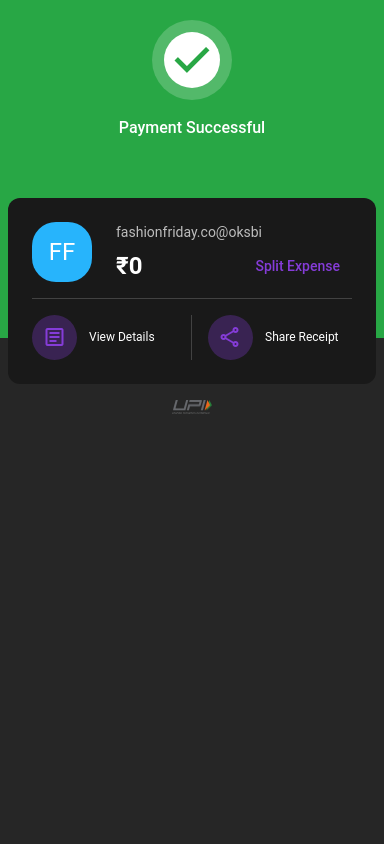
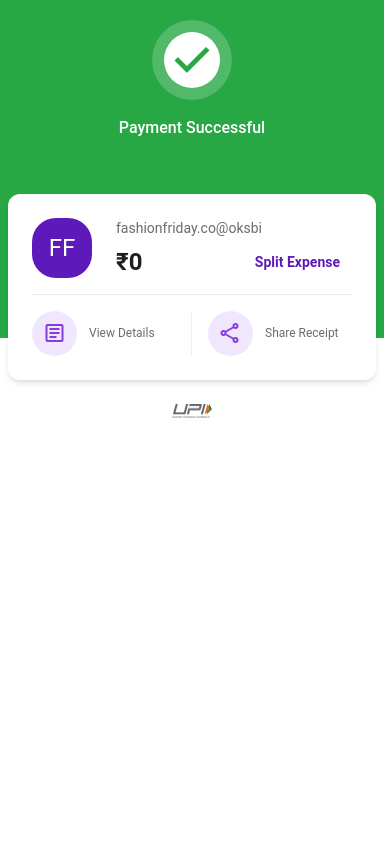
Before and after one commit to ajmalfaris11/Fake-Pay, a React (Vite) app: page /phonepe/success/page in a window 390 px wide. Built offline with nearby package versions, Linux system fonts and the light colour scheme.

Commit message:
dark mode applay to phone pay screen

```diff
--- a/src/pages/GpayReceiptPage.jsx
+++ b/src/pages/GpayReceiptPage.jsx
@@ -82,7 +82,7 @@ export default function GpayReceiptPage() {
 
 
       {/* Pay again button */}
-      <button className="bg-[#0b57cf] dark:bg-[#7ca2ee] text-white dark:text-[#0b2353] rounded-full px-6 py-1.5 flex justify-center items-center mb-5 pb-2.5 mt-4">
+      <button className="bg-[#0b57cf] dark:bg-[#7ca2ee] text-white dark:text-[#0b2353] rounded-full px-6 py-2 flex justify-center items-center mb-5 pb-2.5 mt-4">
         Pay again
       </button>
 
--- a/src/pages/PhonePeSuccessPage.jsx
+++ b/src/pages/PhonePeSuccessPage.jsx
@@ -15,7 +15,7 @@ export default function PaymentSuccessScreen() {
 
 
     return (
-        <div className="max-w-sm min-h-screen bg-[#262626] text-white font-sans flex flex-col items-center relative">
+        <div className="max-w-sm min-h-screen dark:bg-[#262626] text-white font-sans flex flex-col items-center relative">
             {/* Header */}
             <div className="w-full bg-[#28A745] text-center pt-5 h-[40vh] relative flex flex-col items-center ">
                 <div className="w-20 h-20 bg-white bg-opacity-20 rounded-full flex items-center justify-center items-center mb-4">
@@ -30,42 +30,42 @@ export default function PaymentSuccessScreen() {
             </div>
 
             {/* User Info Card */}
-            <div className="w-full p-2 absolute top-[22.5vh]">
-                <div className="w-full bg-[#191919] rounded-xl p-6 flex flex-col space-y-4 mb-4 ">
+            <div className="w-full p-2 absolute top-[22vh]">
+                <div className="w-full bg-white dark:bg-[#191919] rounded-xl p-6 flex flex-col space-y-4 mb-6 shadow-md light:border-[1px] border-gray-200 ">
                     <div className="flex flex-col items-center justify-between">
                         <div className="flex items-start justify-start w-full ">
-                            <div className="w-[60px] h-[60px] bg-[#27b4fc] rounded-3xl flex items-center justify-center text-2xl mr-6">
+                            <div className="w-[60px] h-[60px] bg-[#5d19b9] dark:bg-[#27b4fc] rounded-3xl flex items-center justify-center text-2xl mr-6">
                                 FF
                             </div>
                             <div className='flex flex-col w-[70%]'>
                                 <div>
-                                    <h3 className="text-xl font-bold">{receiverName}</h3>
-                                    <p className="text-sm text-gray-400">fashionfriday.co@oksbi</p></div>
+                                    <h3 className="text-xl font-bold dark:text-white text-[#1e1e1e]">{receiverName}</h3>
+                                    <p className="text-sm text-[#6c6c6c] dark:text-gray-400">fashionfriday.co@oksbi</p></div>
 
                                 <div className="flex items-center justify-between w-full mt-2">
-                                    <div className="text-2xl font-semibold">{`₹${amtFormate(amount)}`}</div>
-                                    <button className="text-[#853cd8] text-sm font-medium">Split Expense</button>
+                                    <div className="text-2xl font-semibold text-[#1e1e1e] dark:text-white">{`₹${amtFormate(amount)}`}</div>
+                                    <button className="text-[#5d19b9] dark:text-[#853cd8] text-sm font-semibold">Split Expense</button>
                                 </div>
                             </div>
                         </div>
                     </div>
 
-                    <div className="flex items-center mt-2 border-t-[1px] border-gray-800 pt-4 justify-between">
-                        <button className="flex items-center text-sm text-white gap-3 border-r-[1px] border-gray-800 w-[50%]">
-                            <div className="bg-[#853cd8] bg-opacity-30 p-2 rounded-full w-[45px] h-[45px] flex items-center justify-center text-[#853cd8]">
+                    <div className="flex items-center mt-2 border-t-[1px] dark:border-gray-800 border-gray-200 pt-4 justify-between">
+                        <button className="flex items-center text-sm text-white gap-3 border-r-[1px] dark:border-gray-800 border-gray-200 w-[50%]">
+                            <div className="bg-[#ceaeff] dark:bg-[#853cd8] dark:bg-opacity-30 bg-opacity-30 p-2 rounded-full w-[45px] h-[45px] flex items-center justify-center text-[#853cd8]">
                                 <span className="material-symbols-outlined">
                                     article
                                 </span>
                             </div>
-                            <p className='text-xs'>View Details</p>
+                            <p className='text-xs text-[#6c6c6c] dark:text-gray-400'>View Details</p>
                         </button>
                         <button className="flex items-center text-sm text-white gap-3 w-[50%] pl-4">
-                            <div className="bg-[#853cd8] bg-opacity-30 p-2 rounded-full w-[45px] h-[45px] flex items-center justify-center text-[#853cd8]">
+                            <div className="bg-[#ceaeff] dark:bg-[#853cd8] dark:bg-opacity-30 bg-opacity-30 p-2 rounded-full w-[45px] h-[45px] flex items-center justify-center text-[#853cd8]">
                                 <span className="material-symbols-outlined">
                                     share
                                 </span>
                             </div>
-                            <p className='text-xs'>Share Receipt</p>
+                            <p className='text-xs text-[#6c6c6c] dark:text-gray-400'>Share Receipt</p>
                         </button>
                     </div>
                 </div>
```
